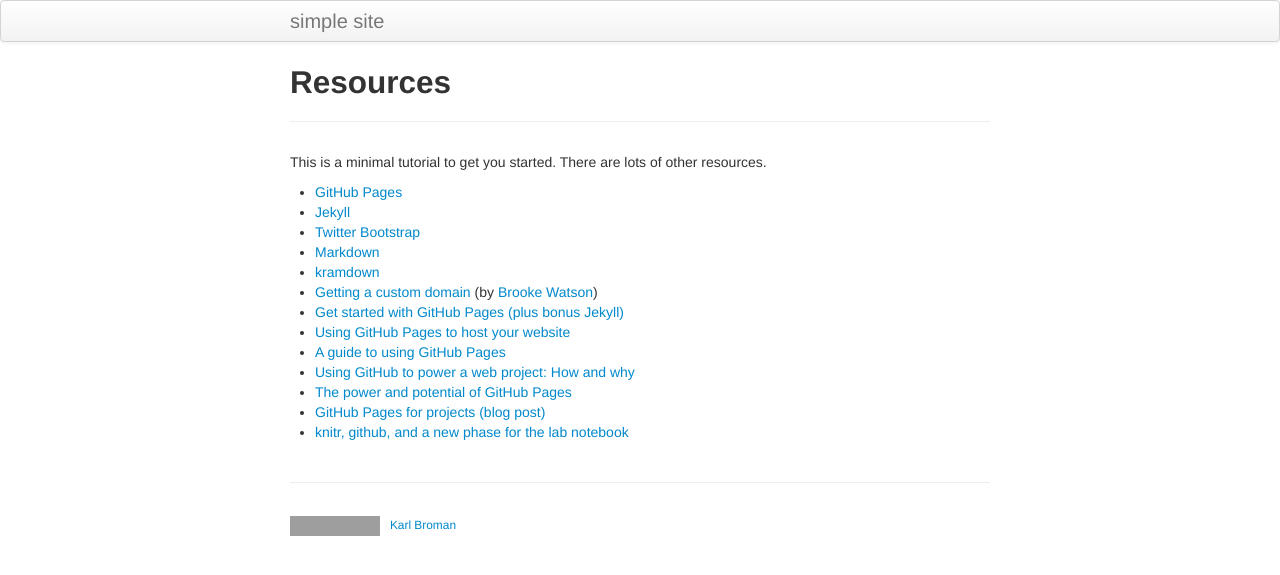
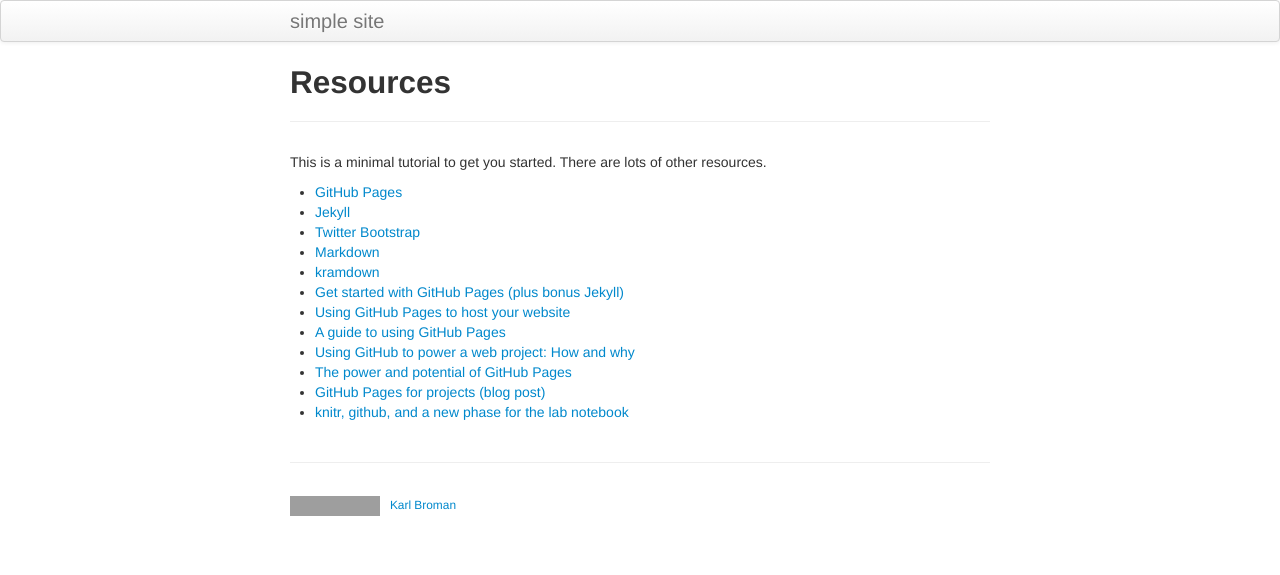
Before and after one commit to kbroman/simple_site, a Jekyll site: the page built from pages/resources.md, in a window 1280 px wide. Shown: the top 575 px of the page. Built offline with Jekyll 4.4.1, drawn with Linux system fonts in a browser that asks for light colours; grey boxes are pictures that could not be loaded.

Commit message:
remove broken links

```diff
--- a/pages/resources.md
+++ b/pages/resources.md
@@ -12,8 +12,6 @@ other resources.
 - [Twitter Bootstrap](https://getbootstrap.com)
 - [Markdown](https://daringfireball.net/projects/markdown)
 - [kramdown](https://kramdown.gettalong.org)
-- [Getting a custom domain](https://blog.brooke.science/posts/custom-domain-hosting-with-github-and-namecheap/)
-  (by [Brooke Watson](https://blog.brooke.science/))
 - [Get started with GitHub Pages (plus bonus Jekyll)](https://24ways.org/2013/get-started-with-github-pages/)
 - [Using GitHub Pages to host your website](https://bcreativeweb.blogspot.com/2013/08/using-github-pages-to-host-your-website.html)
 - [A guide to using GitHub Pages](https://www.thinkful.com/learn/a-guide-to-using-github-pages/)
```
